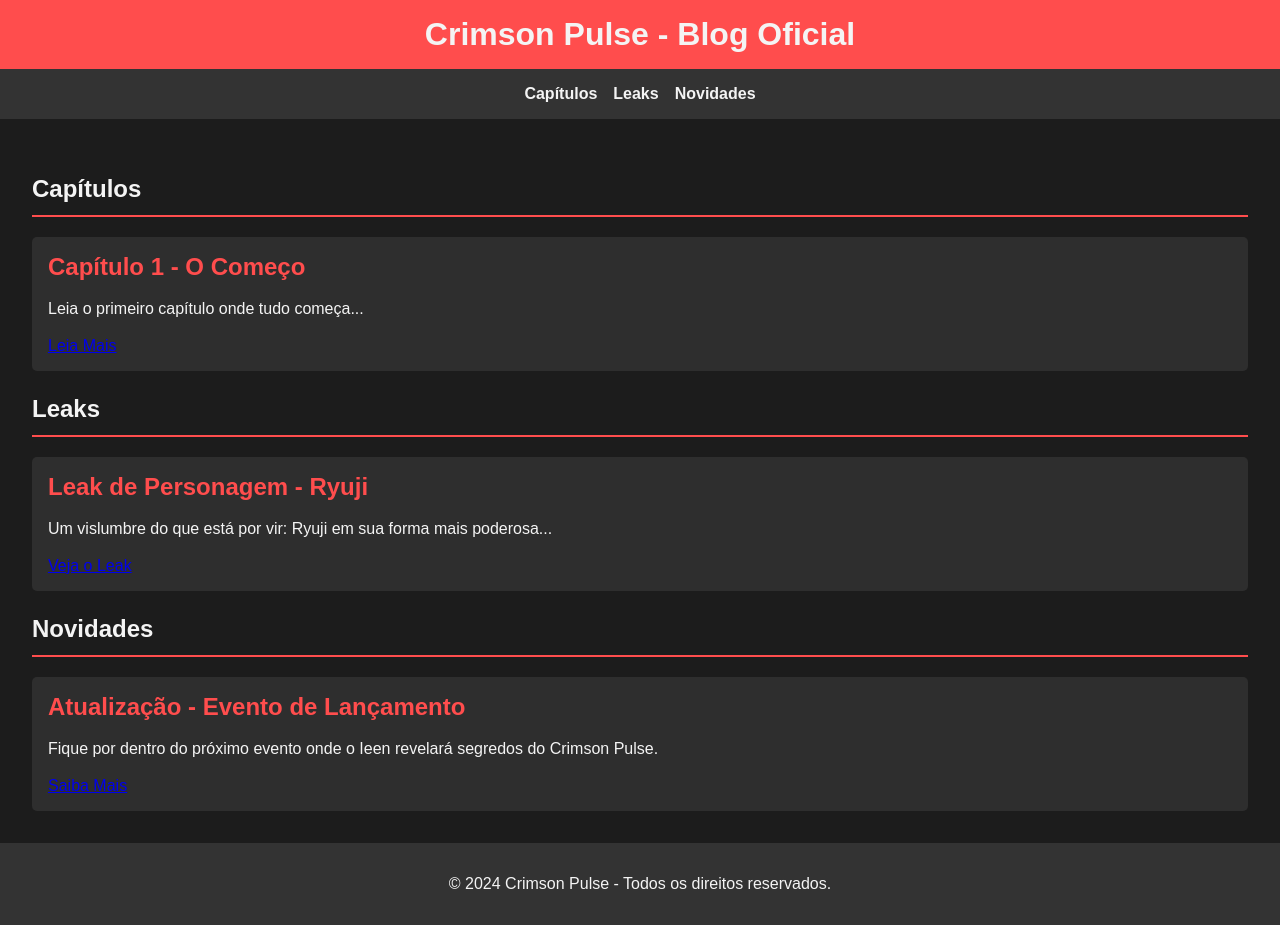
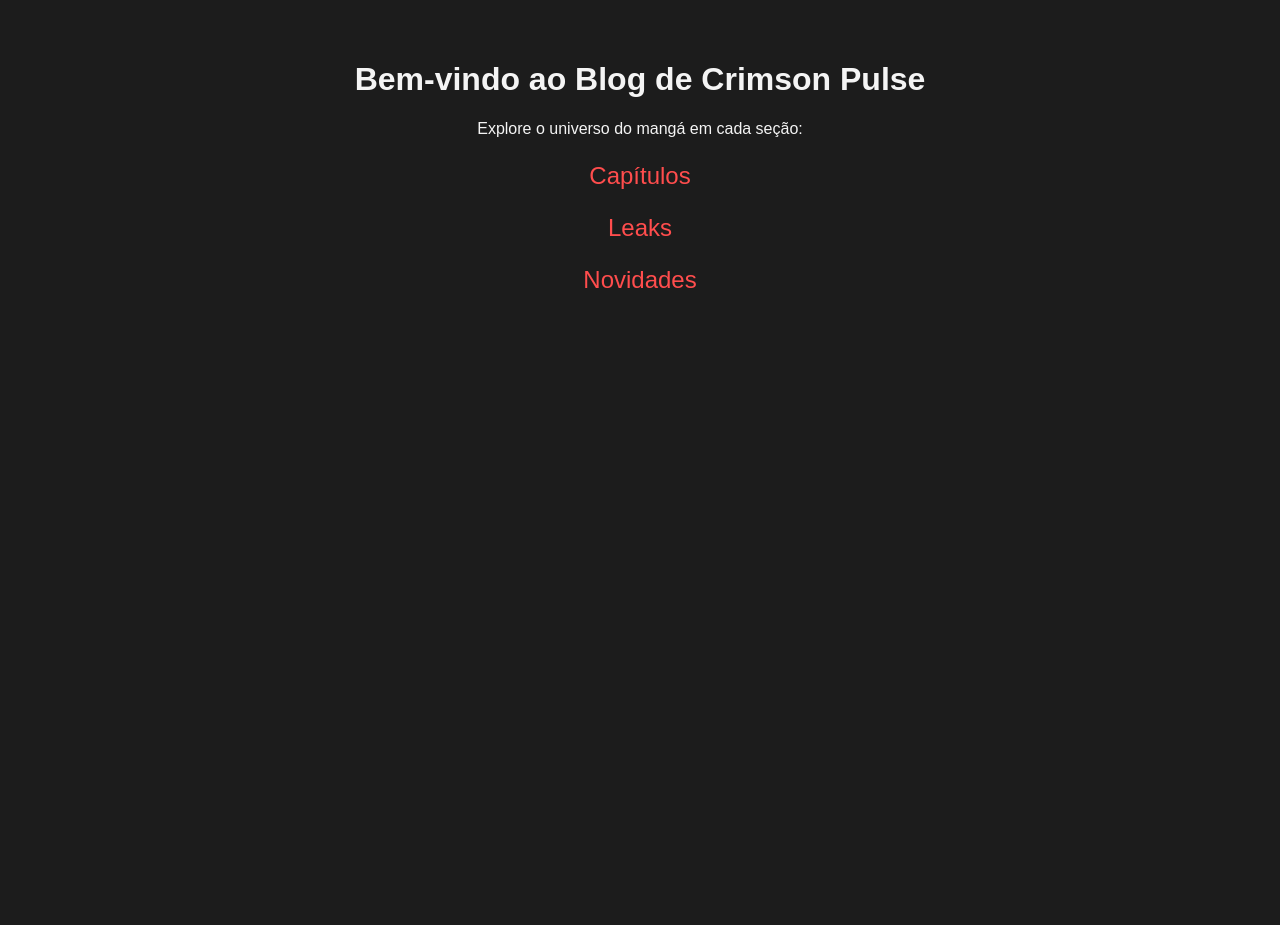
Before and after one commit to Davizao01/Crimson-Pulse-Blog, a plain HTML site: page index.html in a window 1280 px wide. After the commit the page ends 800 px from the top, so only its background shows below. Drawn offline with Linux system fonts and the light colour scheme.

Commit message:
Update index.html

```diff
--- a/index.html
+++ b/index.html
@@ -3,113 +3,32 @@
 <head>
     <meta charset="UTF-8">
     <meta name="viewport" content="width=device-width, initial-scale=1.0">
-    <title>Crimson Pulse - Blog Oficial</title>
+    <title>Crimson Pulse - Menu</title>
     <style>
         body {
             font-family: Arial, sans-serif;
             background-color: #1c1c1c;
             color: #f4f4f4;
-            margin: 0;
-            padding: 0;
-        }
-        header {
-            background-color: #ff4d4d;
-            padding: 1em;
             text-align: center;
-        }
-        header h1 {
-            margin: 0;
-            font-size: 2em;
-        }
-        nav {
-            display: flex;
-            justify-content: center;
-            gap: 1em;
-            padding: 1em;
-            background-color: #333;
-        }
-        nav a {
-            color: #f4f4f4;
-            text-decoration: none;
-            font-weight: bold;
-        }
-        .container {
             padding: 2em;
         }
-        .section-title {
+        a {
+            display: block;
+            margin: 1em 0;
+            color: #ff4d4d;
             font-size: 1.5em;
-            margin-top: 1em;
-            border-bottom: 2px solid #ff4d4d;
-            padding-bottom: 0.5em;
+            text-decoration: none;
         }
-        .post {
-            background-color: #2e2e2e;
-            padding: 1em;
-            margin-top: 1em;
-            border-radius: 5px;
-        }
-        .post h2 {
-            margin: 0;
-            color: #ff4d4d;
-        }
-        .post p {
-            line-height: 1.5;
-        }
-        footer {
-            text-align: center;
-            padding: 1em;
-            background-color: #333;
+        a:hover {
             color: #f4f4f4;
         }
     </style>
 </head>
 <body>
-
-<header>
-    <h1>Crimson Pulse - Blog Oficial</h1>
-</header>
-
-<nav>
-    <a href="#chapters">Capítulos</a>
-    <a href="#leaks">Leaks</a>
-    <a href="#news">Novidades</a>
-</nav>
-
-<div class="container">
-    <section id="chapters">
-        <h2 class="section-title">Capítulos</h2>
-        <div class="post">
-            <h2>Capítulo 1 - O Começo</h2>
-            <p>Leia o primeiro capítulo onde tudo começa...</p>
-            <a href="link_do_capitulo_1">Leia Mais</a>
-        </div>
-        <!-- Mais capítulos podem ser adicionados aqui -->
-    </section>
-
-    <section id="leaks">
-        <h2 class="section-title">Leaks</h2>
-        <div class="post">
-            <h2>Leak de Personagem - Ryuji</h2>
-            <p>Um vislumbre do que está por vir: Ryuji em sua forma mais poderosa...</p>
-            <a href="link_do_leak">Veja o Leak</a>
-        </div>
-        <!-- Mais leaks podem ser adicionados aqui -->
-    </section>
-
-    <section id="news">
-        <h2 class="section-title">Novidades</h2>
-        <div class="post">
-            <h2>Atualização - Evento de Lançamento</h2>
-            <p>Fique por dentro do próximo evento onde o Ieen revelará segredos do Crimson Pulse.</p>
-            <a href="link_para_evento">Saiba Mais</a>
-        </div>
-        <!-- Mais novidades podem ser adicionadas aqui -->
-    </section>
-</div>
-
-<footer>
-    <p>&copy; 2024 Crimson Pulse - Todos os direitos reservados.</p>
-</footer>
-
+    <h1>Bem-vindo ao Blog de Crimson Pulse</h1>
+    <p>Explore o universo do mangá em cada seção:</p>
+    <a href="capitulos.html">Capítulos</a>
+    <a href="leaks.html">Leaks</a>
+    <a href="novidades.html">Novidades</a>
 </body>
 </html>
```
